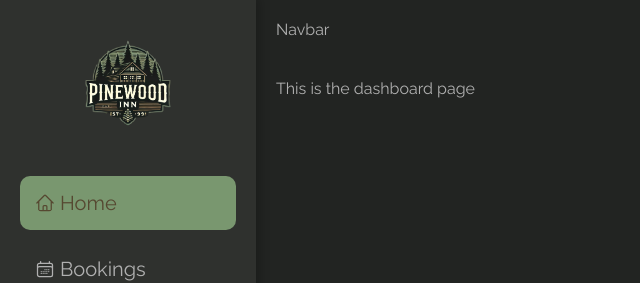
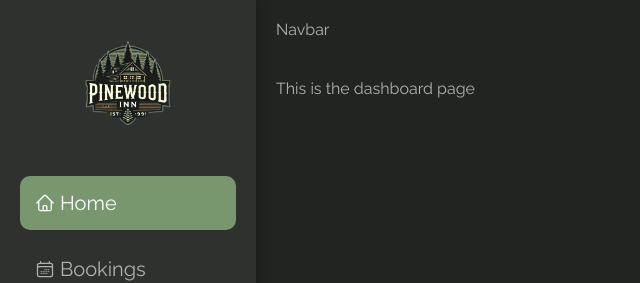
Before and after one commit to hemanththyagaraj/pinewood-inn, a React (Vite) app: page /dashboard in a window 1280 px wide. Shown: the top 283 px of the page, without its empty margins (0-640 px from the left). Built offline with nearby package versions, Linux system fonts and the light colour scheme.

Commit message:
feat: Rename color variables

```diff
--- a/src/components/sidebar/sidebar.tsx
+++ b/src/components/sidebar/sidebar.tsx
@@ -29,7 +29,7 @@ const Nav = styled.nav`
 `;
 
 const StyledNavLink = styled(NavLink)`
-  color: var(--primary-text-color);
+  color: var(--grey);
   text-decoration: none;
   padding: 1.5rem;
   font-size: 2rem;
@@ -40,7 +40,7 @@ const StyledNavLink = styled(NavLink)`
 
   &.active {
     background-color: var(--primary-green);
-    color: var(--primary-brown);
+    color: var(--white);
     & .icon {
       border-radius: 50%;
     }
@@ -48,7 +48,7 @@ const StyledNavLink = styled(NavLink)`
 
   &:hover {
     background-color: var(--primary-green);
-    color: var(--primary-brown);
+    color: var(--white);
   }
 `;
 
--- a/src/styles/gobal.ts
+++ b/src/styles/gobal.ts
@@ -3,12 +3,11 @@ import { createGlobalStyle } from 'styled-components';
 const GlobalStyles = createGlobalStyle`
 :root {
   --primary-green: #79976f;
-  --primary-brown: #564831;
   --bg-color: #222422;
   --secondary-bg-color: #2f312e;
-  --primary-text-color: #b0b0b0; /* Light Grey */
-  --secondary-text-color: #ffffff; /* White */
-  --success-text-color: #a8e6a3; /* Light Green */
+  --grey: #b0b0b0;
+  --white: #ffffff;
+  --success-text-color: #a8e6a3;
   --error-text-color: #ff5252;
 }
 
@@ -30,7 +29,7 @@ body {
   min-height: 100vh;
   font-family: "Raleway", sans-serif;
   background-color: var(--bg-color);
-  color: var(--primary-text-color);
+  color: var(--grey);
 }
 
 ul {
```
